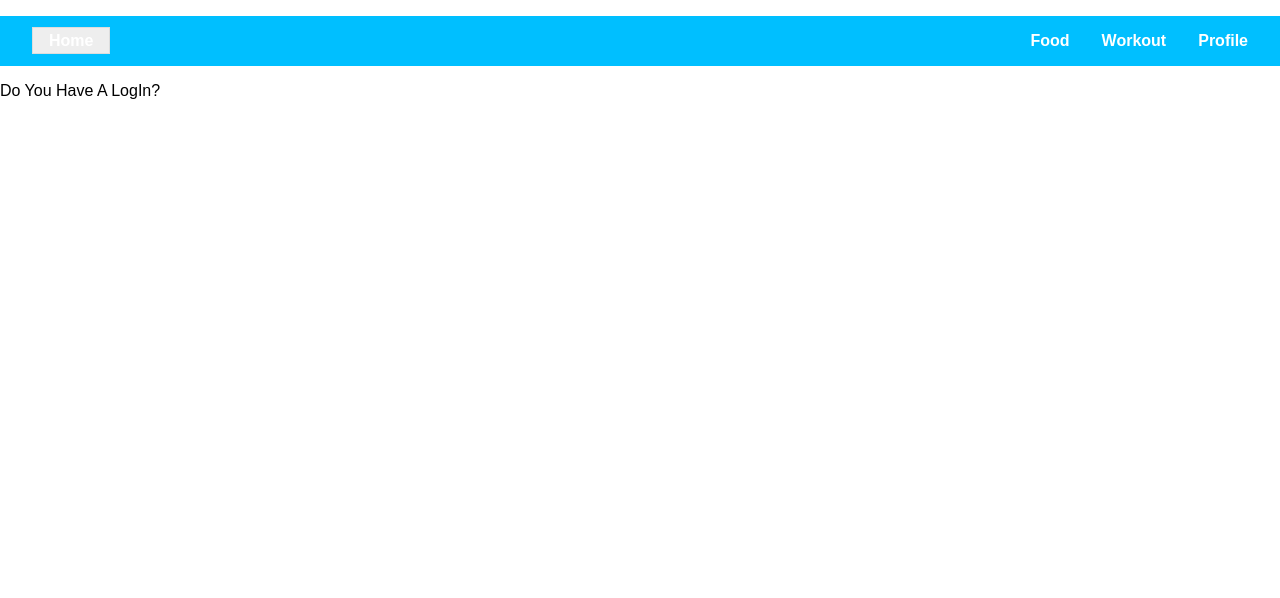
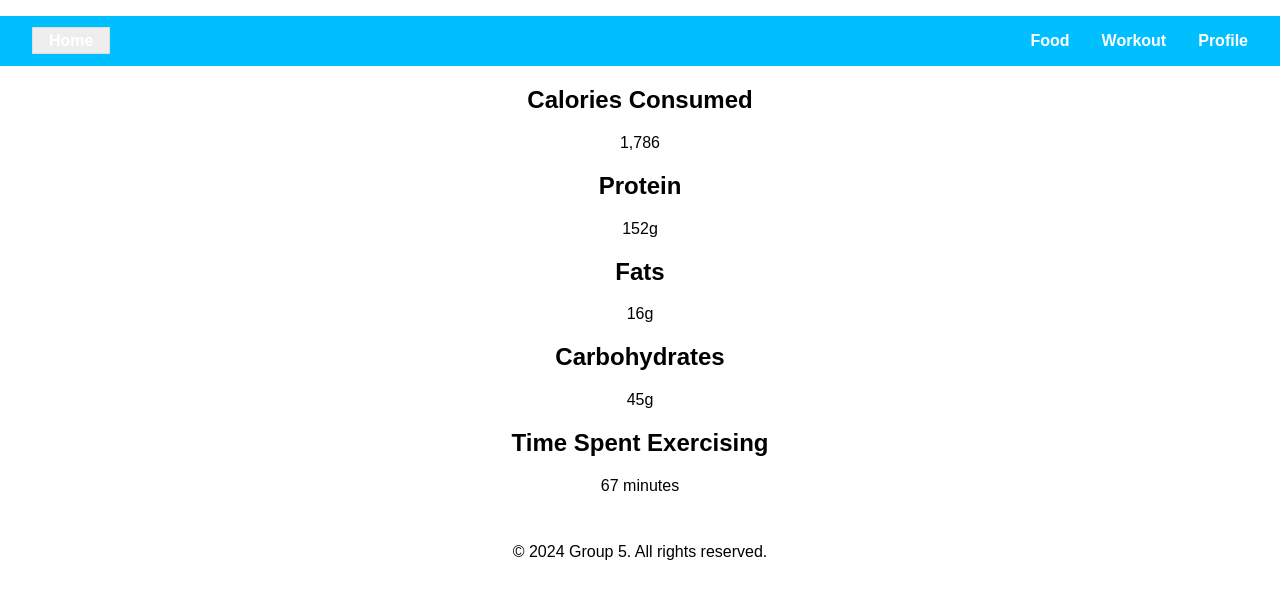
Before and after one commit to info340a-wi24/project-info-340-ab-group-5, a React (Create React App) app: page /home in a window 1280 px wide. Shown: the top 598 px of the page. Built offline with nearby package versions, Linux system fonts and the light colour scheme.

Commit message:
Almost Almost Done with Browser Router

```diff
--- a/src/App.js
+++ b/src/App.js
@@ -1,5 +1,5 @@
 import React, { useState } from 'react'; //import React Component
-import { Routes, Route, NavLink, Outlet } from 'react-router-dom';
+import { Routes, Route, Outlet, Navigate } from 'react-router-dom';
 
 // Importing Other Components Here
 import Home from './Home';
@@ -7,27 +7,19 @@ import Food from './Food';
 import Profile from './Profile';
 import SignIn from './SignIn';
 import Workout from './Workout';
+import { NavBarLayout } from './NavBar';
 
-function NavBar(props)
+function App(props)
 {
-    return (
-        <nav>
-          <ul className='nav-list'>
-            <li className='nav-item'><NavLink to="/home">Home</NavLink></li>
-            <li className='nav-item'><NavLink to="/food">Food</NavLink></li>
-            <li className='nav-item'><NavLink to="/workout">Workout</NavLink></li>
-            <li className='nav-item'><NavLink to="/profile">Profile</NavLink></li>
-          </ul>
-        </nav>
-      );
-}
-
-let userIsLoggedIn = false;
+    const [calories, setCalories] = useState(0);
+    const [workoutTime, setWorkoutTime] = useState(0);
+    const [userIsLoggedIn, setUserIsLoggedIn] = useState(true);
 
     function RequireSignIn(props)
     {
         if (!userIsLoggedIn)
         {
+            /* setUserIsLoggedIn(true); */
             return <p>Do You Have A LogIn?</p>
         }
         else
@@ -36,24 +28,18 @@ function RequireSignIn(props)
         }
     }
 
-function App(props)
-{
-    const [calories, setCalories] = useState(0);
-    const [workoutTime, setWorkoutTime] = useState(0);
-
     return (
         <main>
             <div>
-                <NavBar />
-            </div>
-            <div>
                 <Routes>
                     <Route element={<RequireSignIn />} >
+                        <Route element={<NavBarLayout />} >
                             <Route path='profile' element={<Profile />} />
                             <Route path='home' element={<Home />} />
                             <Route path='food' element={<Food />} />
                             <Route path='workout' element={<Workout />} />
-                        <Route path='*' element={<Home />} />
+                            <Route path="*" element={<Navigate to="/home" />} />
+                        </Route>
                     </Route>
                     <Route path='signin' element={<SignIn />} />
                 </Routes>
--- /dev/null
+++ b/src/NavBar.js
@@ -0,0 +1,28 @@
+import React from 'react'; //import React Component
+import {  NavLink, Outlet } from 'react-router-dom';
+
+function NavBar(props)
+{
+    return (
+        <nav>
+          <ul className='nav-list'>
+            <li className='nav-item'><NavLink to="/home">Home</NavLink></li>
+            <li className='nav-item'><NavLink to="/food">Food</NavLink></li>
+            <li className='nav-item'><NavLink to="/workout">Workout</NavLink></li>
+            <li className='nav-item'><NavLink to="/profile">Profile</NavLink></li>
+          </ul>
+        </nav>
+      );
+}
+
+export function NavBarLayout(props)
+{
+    return (
+        <div>
+            <NavBar />
+            <div>
+                <Outlet />
+            </div>
+        </div>
+    );
+}
```
Lines whose indentation alone changed are shown as unchanged.
